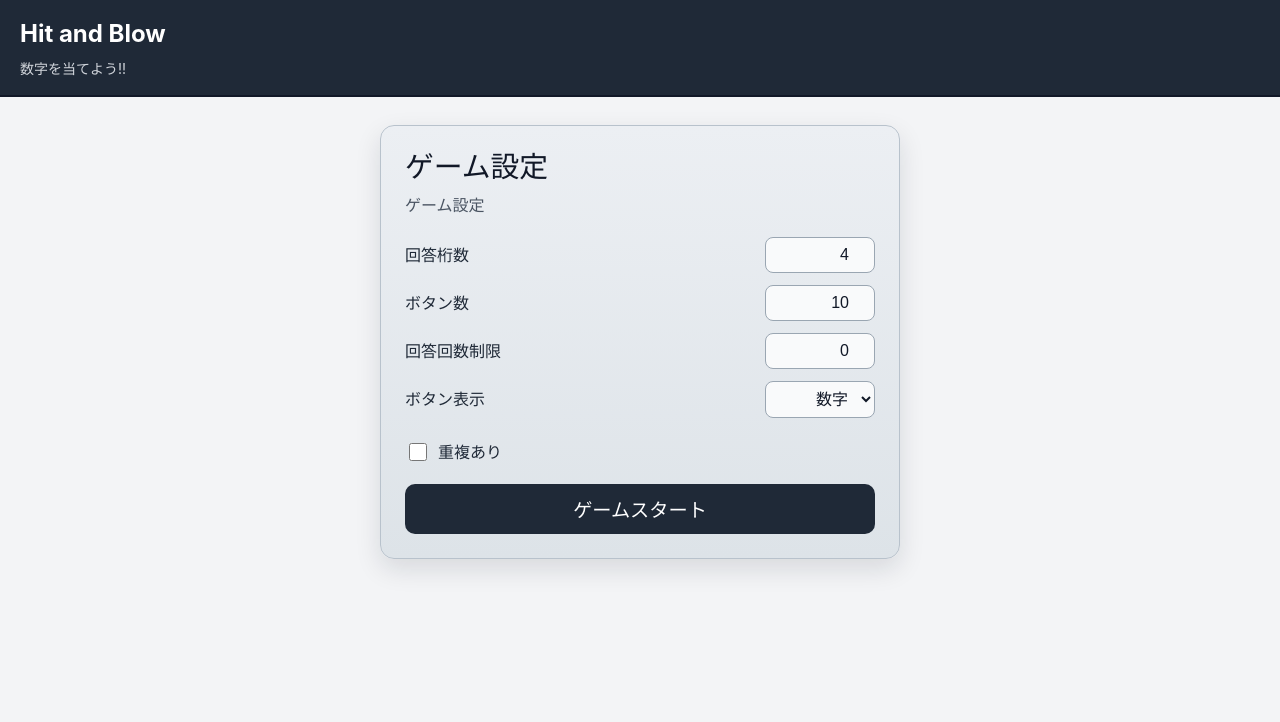
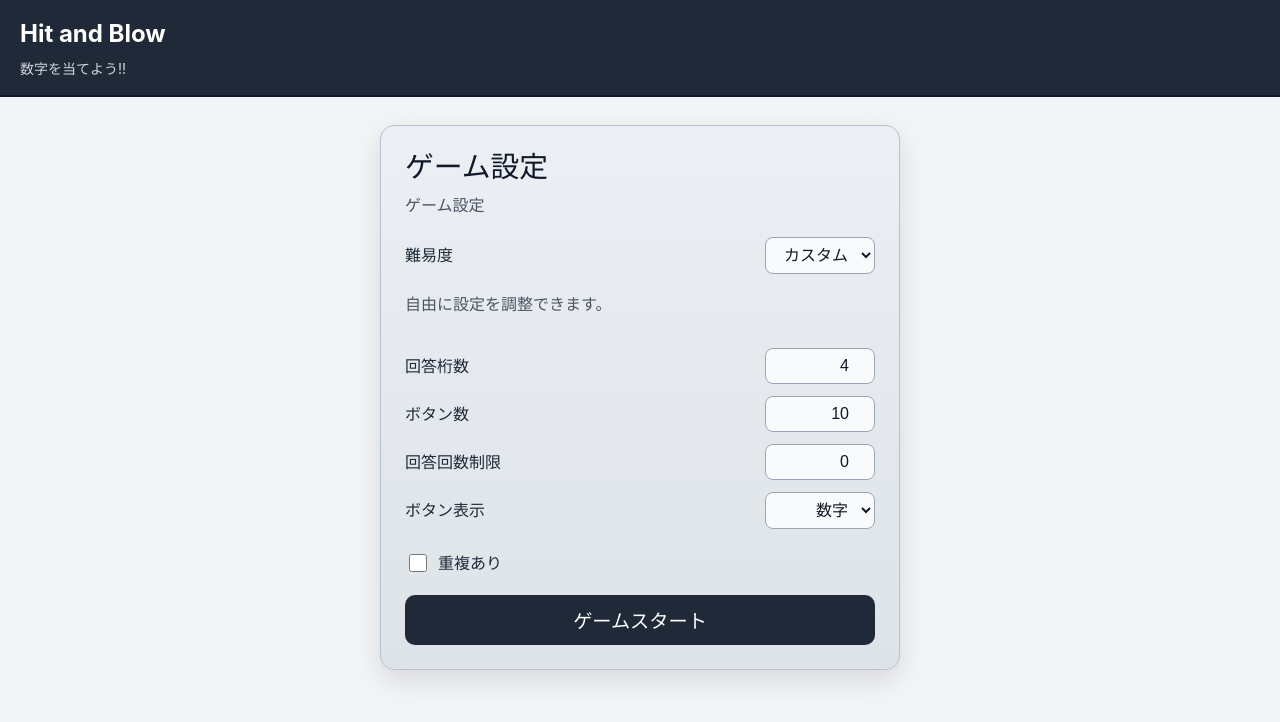
Before and after one commit to Ryoran-ran/React-Ts-HitAndBlow, a React (Vite) app in the folder hit-and-blow/: page / in a window 1280 px wide. Shown: the top 722 px of the page. Built offline with nearby package versions, Linux system fonts and the light colour scheme.

Commit message:
feat:難易度設定を追加

```diff
--- a/hit-and-blow/src/game/menu/MenuGame.tsx
+++ b/hit-and-blow/src/game/menu/MenuGame.tsx
@@ -3,7 +3,36 @@ import {useLocation ,useNavigate } from 'react-router-dom'
 import texts from '../../texts/ja.json'
 import './menu.css'
 import * as MenuGame from './function/Menu'
-import type {PlaySettings , ButtonLabelMode} from '../common/function/type.ts'
+import type {
+  PlaySettings,
+  ButtonLabelMode,
+  DifficultyPreset,
+  DifficultyPresetId,
+} from '../common/function/type.ts'
+
+const difficultyPresets: DifficultyPreset[] = [
+  { id: 'easy', maxDigits: 3, useButton: 6, answerLimit: 0, ruleDuplication: false },
+  { id: 'normal', maxDigits: 4, useButton: 8, answerLimit: 0, ruleDuplication: false },
+  { id: 'hard', maxDigits: 4, useButton: 10, answerLimit: 10, ruleDuplication: false },
+  { id: 'expert', maxDigits: 5, useButton: 10, answerLimit: 12, ruleDuplication: true },
+]
+
+function findPresetId(settings: {
+  maxDigits: number
+  useButton: number
+  answerLimit: number
+  ruleDuplication: boolean
+}): DifficultyPresetId {
+  const matchedPreset = difficultyPresets.find(
+    (preset) =>
+      preset.maxDigits === settings.maxDigits &&
+      preset.useButton === settings.useButton &&
+      preset.answerLimit === settings.answerLimit &&
+      preset.ruleDuplication === settings.ruleDuplication
+  )
+
+  return matchedPreset?.id ?? 'custom'
+}
 
 export default function AppMenuGame() {
   const navigate = useNavigate()
@@ -18,12 +47,70 @@ export default function AppMenuGame() {
   const [buttonLabelMode, setButtonLabelMode] = useState<ButtonLabelMode>(
     settings.buttonLabelMode ?? 'number'
   )
+  const [difficultyPreset, setDifficultyPreset] = useState<DifficultyPresetId>(
+    findPresetId({
+      maxDigits: settings.maxDigits ?? 4,
+      useButton: settings.useButton ?? 10,
+      answerLimit: settings.answerLimit ?? 0,
+      ruleDuplication: settings.ruleDuplication ?? false,
+    })
+  )
+
+  const syncPreset = (
+    nextSettings: {
+      maxDigits: number
+      useButton: number
+      answerLimit: number
+      ruleDuplication: boolean
+    }
+  ) => {
+    setDifficultyPreset(findPresetId(nextSettings))
+  }
+
+  const applyPreset = (presetId: DifficultyPresetId) => {
+    setDifficultyPreset(presetId)
+
+    if (presetId === 'custom') {
+      return
+    }
+
+    const preset = difficultyPresets.find((item) => item.id === presetId)
+    if (!preset) {
+      return
+    }
+
+    setMaxDigits(preset.maxDigits)
+    setUseButton(preset.useButton)
+    setAnswerLimit(preset.answerLimit)
+    setRuleDuplication(preset.ruleDuplication)
+  }
 
   return (
     <main className="menu-layout">
       <section className="menu-card">
         <h2 className="menu-title">{texts.menu.menuTitle}</h2>
         <p className="menu-subtitle">{texts.menu.menuTitle}</p>
+
+        <div className="menu-field">
+          <label className="menu-label" htmlFor="difficulty-preset">
+            {texts.menu.difficulty}
+          </label>
+          <select
+            id="difficulty-preset"
+            className="menu-input"
+            value={difficultyPreset}
+            onChange={(e) => applyPreset(e.target.value as DifficultyPresetId)}
+          >
+            <option value="easy">{texts.menu.difficultyOptions.easy}</option>
+            <option value="normal">{texts.menu.difficultyOptions.normal}</option>
+            <option value="hard">{texts.menu.difficultyOptions.hard}</option>
+            <option value="expert">{texts.menu.difficultyOptions.expert}</option>
+            <option value="custom">{texts.menu.difficultyOptions.custom}</option>
+          </select>
+          <p className="menu-subtitle">
+            {texts.menu.difficultyDescriptions[difficultyPreset]}
+          </p>
+        </div>
 
         {/* 桁数 */}
         <div className="menu-field">
@@ -48,6 +135,12 @@ export default function AppMenuGame() {
                   ruleDuplication
                 )
                 setMaxDigits(fixedMaxDigits)
+                syncPreset({
+                  maxDigits: fixedMaxDigits,
+                  useButton,
+                  answerLimit,
+                  ruleDuplication,
+                })
               }
             }
           />
@@ -76,6 +169,12 @@ export default function AppMenuGame() {
                     ruleDuplication
                   )
                   setMaxDigits(fixedMaxDigits)
+                  syncPreset({
+                    maxDigits: fixedMaxDigits,
+                    useButton: nextUseButton,
+                    answerLimit,
+                    ruleDuplication,
+                  })
               }
             }
           />
@@ -92,7 +191,16 @@ export default function AppMenuGame() {
             type="number"
             value={answerLimit}
             min={0}
-            onChange={(e) => setAnswerLimit(Number(e.target.value))}
+            onChange={(e) => {
+              const nextAnswerLimit = Number(e.target.value)
+              setAnswerLimit(nextAnswerLimit)
+              syncPreset({
+                maxDigits,
+                useButton,
+                answerLimit: nextAnswerLimit,
+                ruleDuplication,
+              })
+            }}
           />
         </div>
 
@@ -133,6 +241,12 @@ export default function AppMenuGame() {
                   nextRuleDuplication,
                 )
                 setMaxDigits(fixedMaxDigits)
+                syncPreset({
+                  maxDigits: fixedMaxDigits,
+                  useButton,
+                  answerLimit,
+                  ruleDuplication: nextRuleDuplication,
+                })
               }
             }
           />
--- a/hit-and-blow/src/texts/ja.json
+++ b/hit-and-blow/src/texts/ja.json
@@ -7,12 +7,27 @@
   ,"menu":{
     "menuTitle":"ゲーム設定"
     ,"menuExplain":"プレイ前にルールを設定できます。"
+    ,"difficulty":"難易度"
     ,"digits":"回答桁数"
     ,"useButton":"ボタン数"
     ,"ruleDuplication":"重複あり"
     ,"gameStart":"ゲームスタート"
     ,"buttonLabelMode": "ボタン表示"
     ,"answerLimit":"回答回数制限"
+    ,"difficultyOptions": {
+      "custom": "カスタム",
+      "easy": "桃",
+      "normal": "緑",
+      "hard": "蒼",
+      "expert": "茈"
+    }
+    ,"difficultyDescriptions": {
+      "custom": "自由に設定を調整できます。",
+      "easy": "3桁 / 6ボタン / 重複なし。",
+      "normal": "4桁 / 8ボタン / 重複なし。",
+      "hard": "4桁 / 10ボタン / 重複なし / 10回制限。",
+      "expert": "5桁 / 10ボタン / 重複あり / 12回制限。"
+    }
     ,"buttonLabelModeOptions": {
       "number": "数字",
       "kanji": "漢字",
```
Also changed, not shown: hit-and-blow/src/game/common/function/type.ts (+10 -0 lines).
